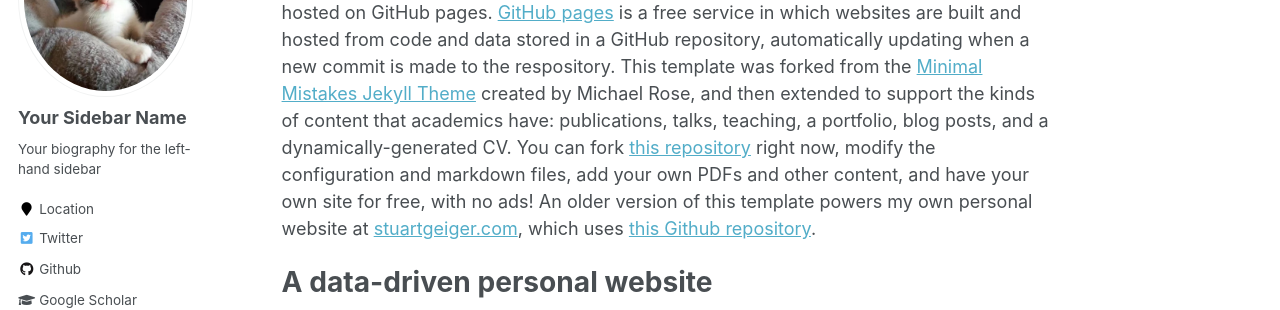
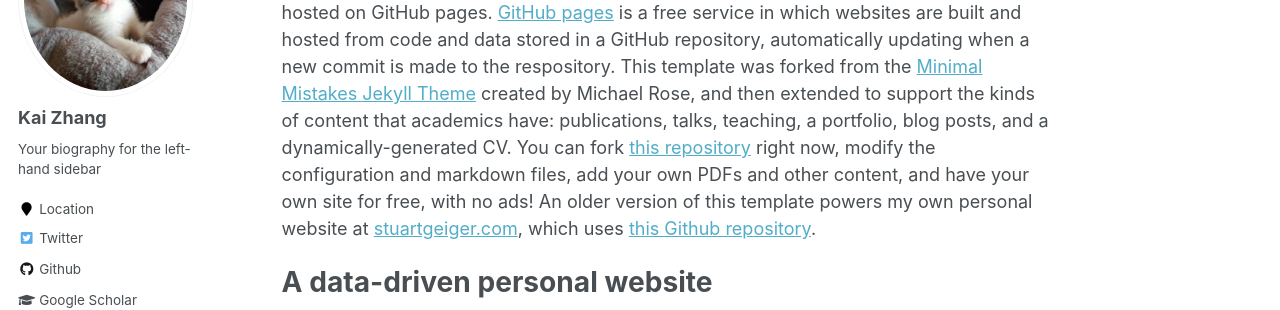
Before and after one commit to zklasd2/zklasd2.github.io, a Jekyll site: the page built from _pages/about.md, in a window 1280 px wide. Shown: the part 216-526 px from the top of the page. Built offline with Jekyll 4.4.1, drawn with Linux system fonts in a browser that asks for light colours; some web fonts are replaced.

Commit message:
profile in yaml

```diff
--- a/_config.yml
+++ b/_config.yml
@@ -80,7 +80,7 @@ analytics:
 
 # Site Author
 author:
-  name             : "Your Sidebar Name"
+  name             : "Kai Zhang"
   avatar           : "whale_cat.jpg"
   bio              : "Your biography for the left-hand sidebar"
   location         : "Location"
```
